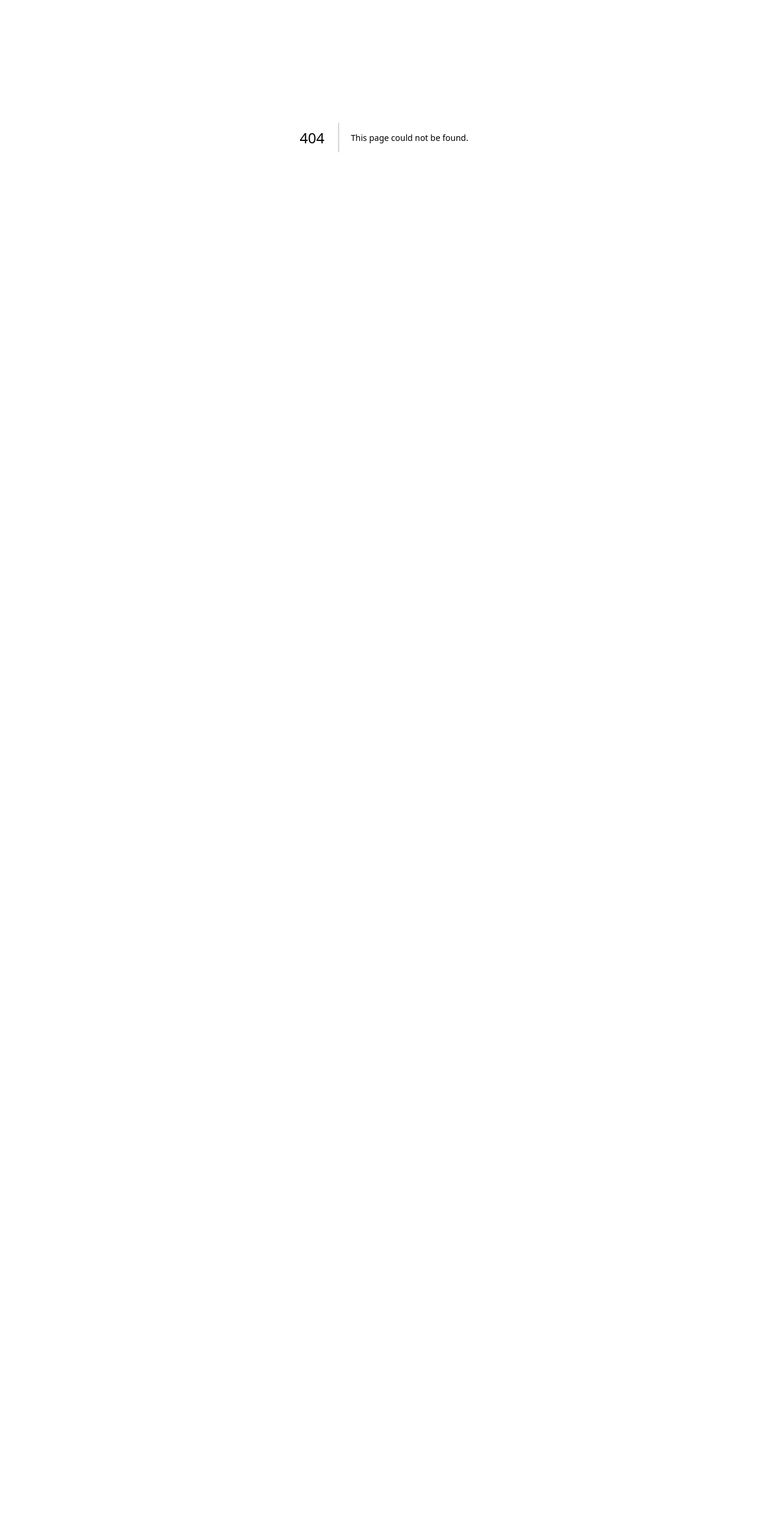
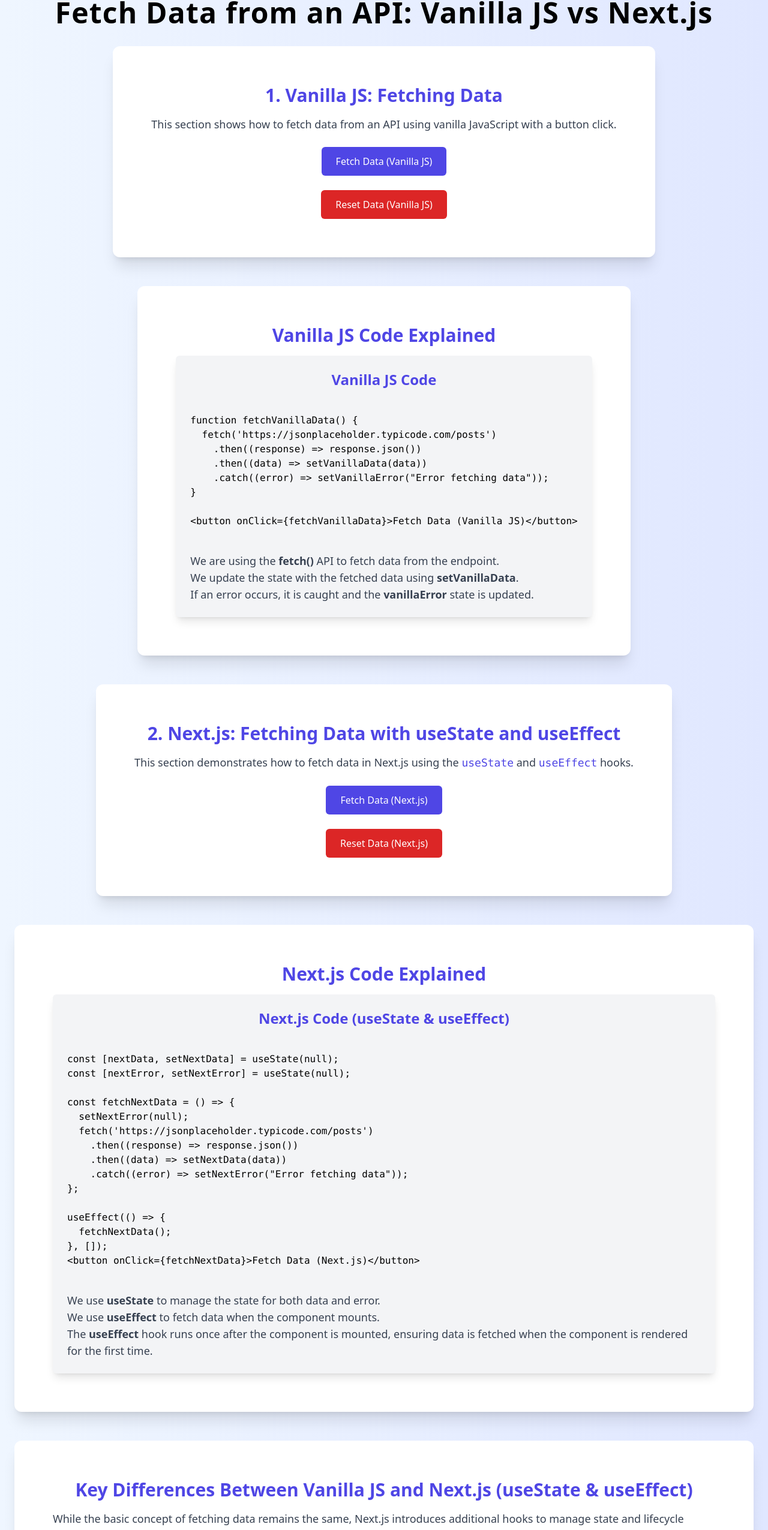
Before and after one commit to akunna1/Akunna-Studies, a Next.js app: page /fetch in a window 1280 px wide. Before the commit this address had no page. Shown: the part 171-2722 px from the top of the page at 60% size. Before the commit the page ends 800 px from the top, so only its background shows below. Built offline with nearby package versions, Linux system fonts and the light colour scheme.

Commit message:
Added new pages to the project

```diff
--- /dev/null
+++ b/src/app/fetch/layout.tsx
@@ -0,0 +1,16 @@
+import { Metadata } from "next";
+import RootLayout from "../layout"; // Importing the RootLayout
+import { ReactNode } from "react";
+
+// Overridding metadata for this specific page
+export const metadata: Metadata = {
+  title: "Akunna Studies | Fetching Data", // Page-specific title
+};
+
+export default function UseStateLayout({ children }: { children: ReactNode }) {
+  return (
+    <RootLayout>
+      {children}
+    </RootLayout>
+  );
+}
--- /dev/null
+++ b/src/app/fetch/page.tsx
@@ -0,0 +1,196 @@
+"use client";
+
+import React, { useState, useEffect } from "react";
+import Navbar from "../components/Navbar";
+import Footer from "../components/Footer";
+
+const FetchDataPage = () => {
+  // Vanilla JS Fetch Data States
+  const [vanillaData, setVanillaData] = useState<any>(null);
+  const [vanillaError, setVanillaError] = useState<string | null>(null);
+
+  // Next.js Fetch Data States
+  const [nextData, setNextData] = useState<any>(null);
+  const [nextError, setNextError] = useState<string | null>(null);
+
+  // Vanilla JS Fetch function
+  const fetchVanillaData = () => {
+    fetch("https://jsonplaceholder.typicode.com/posts")
+      .then((response) => response.json())
+      .then((data) => setVanillaData(data))
+      .catch((error) => setVanillaError("Error fetching data"));
+  };
+
+  // Next.js Fetch function using useEffect
+  const fetchNextData = () => {
+    setNextError(null);
+    fetch("https://jsonplaceholder.typicode.com/posts")
+      .then((response) => response.json())
+      .then((data) => setNextData(data))
+      .catch((error) => setNextError("Error fetching data"));
+  };
+
+  // Reset Functions for each section
+  const resetVanillaData = () => {
+    setVanillaData(null);
+    setVanillaError(null);
+  };
+
+  const resetNextData = () => {
+    setNextData(null);
+    setNextError(null);
+  };
+
+  return (
+    <>
+      <Navbar />
+      <div className="min-h-screen bg-gradient-to-r from-blue-50 to-indigo-100 flex flex-col items-center justify-start px-6 py-16 sm:py-24">
+
+        {/* Main Heading */}
+        <h1 className="text-4xl sm:text-5xl font-extrabold text-black mb-8 text-center tracking-wide">
+          Fetch Data from an API: Vanilla JS vs Next.js
+        </h1>
+
+        {/* Vanilla JS Section */}
+        <div className="w-fit max-w-7xl px-8 py-12 sm:px-16 sm:py-16 rounded-xl shadow-xl bg-white mb-12 transform transition-transform duration-300 ease-in-out hover:scale-105">
+          <h2 className="text-3xl font-bold text-indigo-600 mb-4 text-center hover:text-indigo-800">
+            1. Vanilla JS: Fetching Data
+          </h2>
+          <p className="text-lg text-gray-700 mb-6 text-center">
+            This section shows how to fetch data from an API using vanilla JavaScript with a button click.
+          </p>
+          <div className="flex flex-col gap-6 items-center">
+            <button
+              className="bg-indigo-600 text-white w-fit px-6 py-3 rounded-md hover:bg-indigo-700 transition duration-300 transform hover:scale-105"
+              onClick={fetchVanillaData}
+            >
+              Fetch Data (Vanilla JS)
+            </button>
+            <button
+              className="bg-red-600 text-white w-fit px-6 py-3 rounded-md hover:bg-red-700 transition duration-300 transform hover:scale-105"
+              onClick={resetVanillaData}
+            >
+              Reset Data (Vanilla JS)
+            </button>
+            {vanillaError && <p className="text-red-600 text-center mt-4">{vanillaError}</p>}
+            {vanillaData && (
+              <div className="bg-gray-100 p-6 rounded-md mt-4 w-full md:w-fit shadow-lg transition-all">
+                <h3 className="font-semibold">Fetched Data (Vanilla JS)</h3>
+                <pre className="overflow-x-auto">{JSON.stringify(vanillaData, null, 2)}</pre>
+              </div>
+            )}
+          </div>
+        </div>
+
+        {/* Vanilla JS Explanation */}
+        <div className="w-fit max-w-7xl px-8 py-12 sm:px-16 sm:py-16 rounded-xl shadow-xl bg-white mb-12">
+          <h2 className="text-3xl font-bold text-indigo-600 mb-4 text-center">
+            Vanilla JS Code Explained
+          </h2>
+          <div className="bg-gray-100 p-6 rounded-md shadow-lg w-fit">
+            <h3 className="text-2xl font-bold text-indigo-600 mb-4 text-center">Vanilla JS Code</h3>
+            <pre className="overflow-x-auto">{`
+function fetchVanillaData() {
+  fetch('https://jsonplaceholder.typicode.com/posts')
+    .then((response) => response.json())
+    .then((data) => setVanillaData(data))
+    .catch((error) => setVanillaError("Error fetching data"));
+}
+
+<button onClick={fetchVanillaData}>Fetch Data (Vanilla JS)</button>
+            `}</pre>
+            <ul className="text-lg text-gray-700 mt-4">
+              <li>We are using the <strong>fetch()</strong> API to fetch data from the endpoint.</li>
+              <li>We update the state with the fetched data using <strong>setVanillaData</strong>.</li>
+              <li>If an error occurs, it is caught and the <strong>vanillaError</strong> state is updated.</li>
+            </ul>
+          </div>
+        </div>
+
+        {/* Next.js Section */}
+        <div className="w-fit max-w-7xl px-8 py-12 sm:px-16 sm:py-16 rounded-xl shadow-xl bg-white mb-12 transform transition-transform duration-300 ease-in-out hover:scale-105">
+          <h2 className="text-3xl font-bold text-indigo-600 mb-4 text-center hover:text-indigo-800">
+            2. Next.js: Fetching Data with useState and useEffect
+          </h2>
+          <p className="text-lg text-gray-700 mb-6 text-center">
+            This section demonstrates how to fetch data in Next.js using the <code className="text-indigo-600 font-mono">useState</code> and{" "}
+            <code className="text-indigo-600 font-mono">useEffect</code> hooks.
+          </p>
+          <div className="flex flex-col gap-6 items-center">
+            <button
+              className="bg-indigo-600 text-white w-fit px-6 py-3 rounded-md hover:bg-indigo-700 transition duration-300 transform hover:scale-105"
+              onClick={fetchNextData}
+            >
+              Fetch Data (Next.js)
+            </button>
+            <button
+              className="bg-red-600 text-white w-fit px-6 py-3 rounded-md hover:bg-red-700 transition duration-300 transform hover:scale-105"
+              onClick={resetNextData}
+            >
+              Reset Data (Next.js)
+            </button>
+            {nextError && <p className="text-red-600 text-center mt-4">{nextError}</p>}
+            {nextData && (
+              <div className="bg-gray-100 p-6 rounded-md mt-4 w-full md:w-fit shadow-lg transition-all">
+                <h3 className="font-semibold">Fetched Data (Next.js)</h3>
+                <pre>{JSON.stringify(nextData, null, 2)}</pre>
+              </div>
+            )}
+          </div>
+        </div>
+
+        {/* Next.js Explanation */}
+        <div className="w-fit max-w-7xl px-8 py-12 sm:px-16 sm:py-16 rounded-xl shadow-xl bg-white mb-12">
+          <h2 className="text-3xl font-bold text-indigo-600 mb-4 text-center">
+            Next.js Code Explained
+          </h2>
+          <div className="bg-gray-100 p-6 rounded-md shadow-lg w-fit">
+            <h3 className="text-2xl font-bold text-indigo-600 mb-4 text-center">Next.js Code (useState & useEffect)</h3>
+            <pre className="overflow-x-auto">{`
+const [nextData, setNextData] = useState(null);
+const [nextError, setNextError] = useState(null);
+
+const fetchNextData = () => {
+  setNextError(null);
+  fetch('https://jsonplaceholder.typicode.com/posts')
+    .then((response) => response.json())
+    .then((data) => setNextData(data))
+    .catch((error) => setNextError("Error fetching data"));
+};
+
+useEffect(() => {
+  fetchNextData();
+}, []);
+<button onClick={fetchNextData}>Fetch Data (Next.js)</button>
+            `}</pre>
+            <ul className="text-lg text-gray-700 mt-4">
+              <li>We use <strong>useState</strong> to manage the state for both data and error.</li>
+              <li>We use <strong>useEffect</strong> to fetch data when the component mounts.</li>
+              <li>The <strong>useEffect</strong> hook runs once after the component is mounted, ensuring data is fetched when the component is rendered for the first time.</li>
+            </ul>
+          </div>
+        </div>
+
+        {/* Key Differences Section */}
+        <div className="w-fit max-w-7xl px-8 py-12 sm:px-16 sm:py-16 rounded-xl shadow-xl bg-white mb-12">
+          <h2 className="text-3xl font-bold text-indigo-600 mb-4 text-center">
+            Key Differences Between Vanilla JS and Next.js (useState & useEffect)
+          </h2>
+          <p className="text-lg text-gray-700 mb-6 text-left">
+            While the basic concept of fetching data remains the same, Next.js introduces additional hooks to manage state and lifecycle events more declaratively.
+          </p>
+          <ul className="text-lg text-gray-700 mt-4 space-y-2">
+            <li><strong>Vanilla JS:</strong> You handle data fetching and error handling manually with the <strong>fetch()</strong> API.</li>
+            <li><strong>Next.js:</strong> You use React hooks (<strong>useState</strong> and <strong>useEffect</strong>) to manage state and handle side effects like fetching data on component mount.</li>
+            <li><strong>Next.js:</strong> The <strong>useEffect</strong> hook ensures that the fetch operation happens once when the component mounts.</li>
+          </ul>
+        </div>
+
+      </div>
+
+      <Footer />
+    </>
+  );
+};
+
+export default FetchDataPage;
--- a/src/app/page.tsx
+++ b/src/app/page.tsx
@@ -47,6 +47,14 @@ function Home() {
               4. Tailwind Grid
             </Link>
           </li>
+          <li>
+            <Link
+              href="/fetch"
+              className="block text-indigo-600 hover:text-indigo-800 font-semibold transition-all duration-300 transform hover:scale-105 hover:translate-x-1"
+            >
+              5. Fetching Data
+            </Link>
+          </li>
         </ul>
       </nav>
 
```
